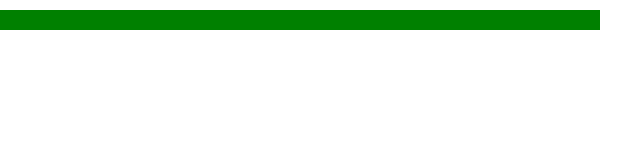
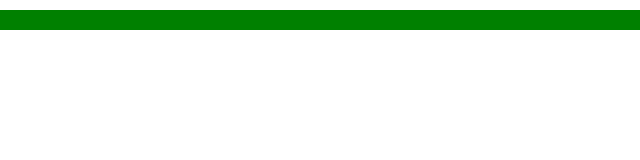
Before and after one commit to GaneshMystic/Business, a plain HTML site: page index.html in a window 1280 px wide. Shown: the full height of the page, 670-1310 px from the left, 640 px wide, since content can reach past the window. Drawn offline with Linux system fonts and the light colour scheme.

Commit message:
changed container sioze to fit window

```diff
--- a/index.html
+++ b/index.html
@@ -5,13 +5,14 @@
     <meta http-equiv="X-UA-Compatible" content="IE=edge">
     <meta name="viewport" content="width=device-width, initial-scale=1.0">
     <title>Thunder</title>
+    <link rel="stylesheet" href="style/main.css">
     <script src="https://aframe.io/releases/1.0.0/aframe.min.js"></script>
     <!-- we import arjs version without NFT but with marker + location based support -->
     <script src="https://raw.githack.com/AR-js-org/AR.js/master/aframe/build/aframe-ar.js"></script>
 </head>
 
 
-<body style='margin : 10px; border: 10px solid green; overflow: hidden;'>
+<body style='margin : 10px; border: 10px solid green; '>
   <a-scene embedded arjs>
 
     <a-assets>
--- /dev/null
+++ b/style/main.css
@@ -0,0 +1,5 @@
+body{
+    width: 100%;
+    height: 100%;
+    border: 5px solid green;
+}
```
